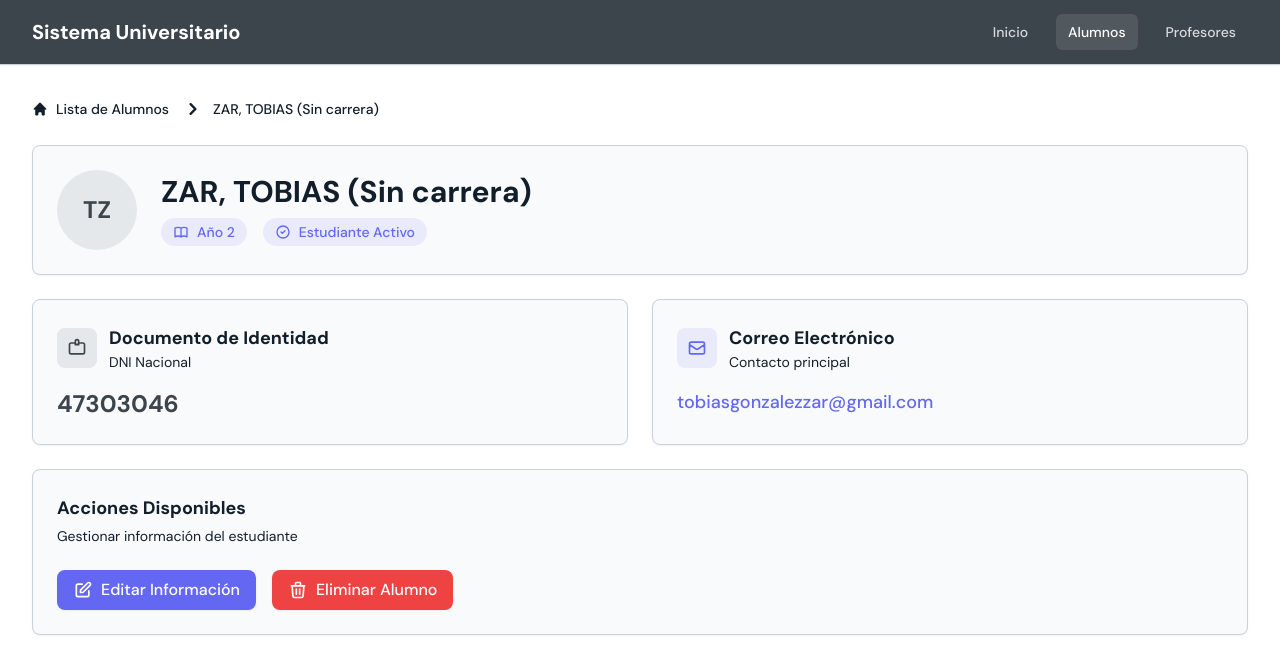
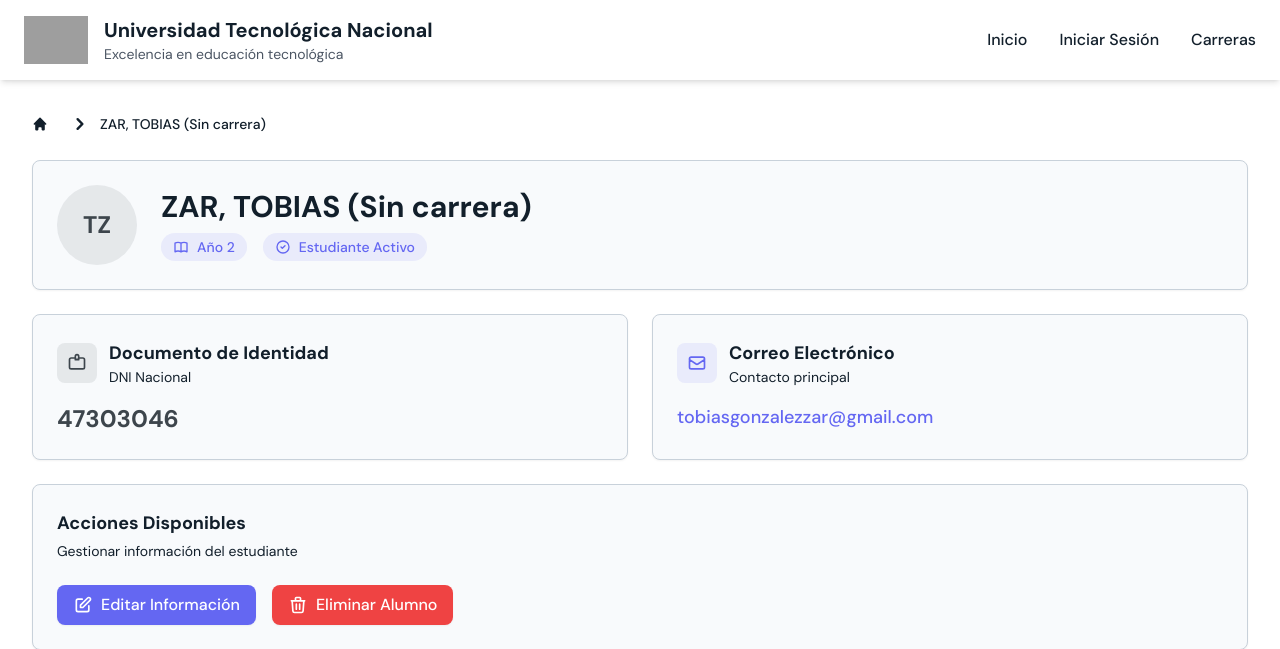
Before and after one commit to Villada-PG3/trabajo-practico-integrador-universidad-tecnologica-nacional, a Django app: page /alumnos/2/ in a window 1280 px wide. Shown: the top 649 px of the page. Run offline with Django 5.2, Linux system fonts and the light colour scheme; data comes from the database, SQL or seed files in the repository; both versions use the stored data as it was after the commit; some libraries are stand-ins or nearby versions; grey boxes are pictures that could not be loaded.

```diff
--- a/TP_UTN/UTN/templates/alumno/alumno_detail.html
+++ b/TP_UTN/UTN/templates/alumno/alumno_detail.html
@@ -61,30 +61,71 @@
 </head>
 <body class="min-h-screen bg-background text-foreground">
     <!-- Added complete header navigation matching the reference design -->
-    <header class="bg-primary text-primary-foreground shadow-sm border-b border-border">
-        <div class="max-w-7xl mx-auto px-4 sm:px-6 lg:px-8">
-            <div class="flex items-center justify-between h-16">
-                <div class="flex items-center space-x-4">
-                    <div class="flex-shrink-0">
-                        <h1 class="text-xl font-bold">Sistema Universitario</h1>
+        <nav class="bg-white shadow-md sticky top-0 z-50">
+        <div class="container mx-auto px-6 py-4">
+            <div class="flex items-center justify-between">
+                <div class="flex items-center">
+                    <img src="https://tse2.mm.bing.net/th/id/OIP.cqBKPdnHYvuLe2CUvTk8EwHaHa?rs=1&pid=ImgDetMain&o=7&rm=3" alt="UTN Logo" class="h-12 mr-4">
+                    <div>
+                        <h1 class="text-xl font-bold">Universidad Tecnológica Nacional</h1>
+                        <p class="text-sm text-gray-600">Excelencia en educación tecnológica</p>
                     </div>
                 </div>
-                <nav class="hidden md:block">
-                    <div class="flex items-center space-x-4">
-                        <a href="#" class="text-primary-foreground/80 hover:text-primary-foreground px-3 py-2 rounded-md text-sm font-medium transition-colors">
-                            Inicio
+                <div class="hidden md:flex space-x-8">
+                    <a href="#" class="nav-link font-medium">Inicio</a>
+                    {% if user.is_authenticated and user.alumno%}
+                        <div class="hidden md:flex items-center space-x-3">
+                            <a href="{% url 'alumno_detail' user.alumno.pk %}" class="nav-link font-medium flex items-center space-x-2">
+                                <span>{{ user.get_full_name|default:user.username }}</span>
+                                {% if user.social_auth.exists %}
+                                    {% for sa in user.social_auth.all %}
+                                        {% if sa.provider == 'google-oauth2' %}
+                                            {% with sa.extra_data.picture as picture %}
+                                                {% if picture %}
+                                                    <img src="{{ picture }}" alt="avatar" style="width:32px;height:32px;border-radius:50%;">
+                                                {% else %}
+                                                    <script>
+                                                        fetch('https://www.googleapis.com/oauth2/v3/userinfo', {
+                                                            headers: {
+                                                                'Authorization': 'Bearer {{ sa.extra_data.access_token }}'
+                                                            }
+                                                        })
+                                                        .then(response => response.json())
+                                                        .then(data => {
+                                                            if (data.picture) {
+                                                                document.getElementById('user-avatar').src = data.picture;
+                                                            }
+                                                        });
+                                                    </script>
+                                                    <img id="user-avatar" src="" alt="avatar" style="width:32px;height:32px;border-radius:50%;">
+                                                {% endif %}
+                                            {% endwith %}
+                                        {% endif %}
+                                    {% endfor %}
+                                {% endif %}
+                                {% if not user.social_auth.exists %}
+                                    <a href="{% url 'social:begin' 'google-oauth2' %}?next=/post-login-check/&prompt=select_account" class="nav-link font-medium">
+                                        Iniciar Sesión
+                                    </a>
+                                {% endif %}
+                            </a>
+                            <a href="{% url 'logout' %}" class="nav-link font-medium text-red-600 hover:text-red-700">
+                                Cerrar Sesión
+                            </a>
+                        </div>
+                    {% else %}
+                        <a href="{% url 'social:begin' 'google-oauth2' %}?next=/post-login-check/&prompt=select_account" class="nav-link font-medium">
+                            Iniciar Sesión
                         </a>
-                        <a href="{% url 'social:begin' 'google-oauth2' %}?next=/post-login-check/&prompt=select_account" class="text-primary-foreground hover:text-primary-foreground/80 px-3 py-2 rounded-md text-sm font-medium bg-primary-foreground/10 transition-colors">
-                            Alumnos
-                        </a>
-                        <a href="#" class="text-primary-foreground/80 hover:text-primary-foreground px-3 py-2 rounded-md text-sm font-medium transition-colors">
-                            Profesores
-                        </a>
-                    </div>
-                </nav>
+                    {% endif %}
+                    <a href="/carreras/" class="nav-link font-medium">Carreras</a>
+                </div>
+                <button class="md:hidden focus:outline-none">
+                    <i data-feather="menu"></i>
+                </button>
             </div>
         </div>
-    </header>
+    </nav>
 
     <main class="max-w-7xl mx-auto px-4 sm:px-6 lg:px-8 py-8">
         <!-- Added breadcrumb navigation -->
@@ -95,7 +136,6 @@
                         <svg class="w-4 h-4 mr-2" fill="currentColor" viewBox="0 0 20 20">
                             <path d="M10.707 2.293a1 1 0 00-1.414 0l-7 7a1 1 0 001.414 1.414L4 10.414V17a1 1 0 001 1h2a1 1 0 001-1v-2a1 1 0 011-1h2a1 1 0 011 1v2a1 1 0 001 1h2a1 1 0 001-1v-6.586l.293.293a1 1 0 001.414-1.414l-7-7z"/>
                         </svg>
-                        Lista de Alumnos
                     </a>
                 </li>
                 <li>
--- a/TP_UTN/UTN/templates/inicio.html
+++ b/TP_UTN/UTN/templates/inicio.html
@@ -27,9 +27,9 @@
                 </div>
                 <div class="hidden md:flex space-x-8">
                     <a href="#" class="nav-link font-medium">Inicio</a>
-                    {% if user.is_authenticated %}
+                    {% if user.is_authenticated and user.alumno%}
                         <div class="hidden md:flex items-center space-x-3">
-                            <a href="#" class="nav-link font-medium flex items-center space-x-2">
+                            <a href="{% url 'alumno_detail' user.alumno.pk %}" class="nav-link font-medium flex items-center space-x-2">
                                 <span>{{ user.get_full_name|default:user.username }}</span>
                                 {% if user.social_auth.exists %}
                                     {% for sa in user.social_auth.all %}
```
Also changed, not shown: TP_UTN/db.sqlite3.
